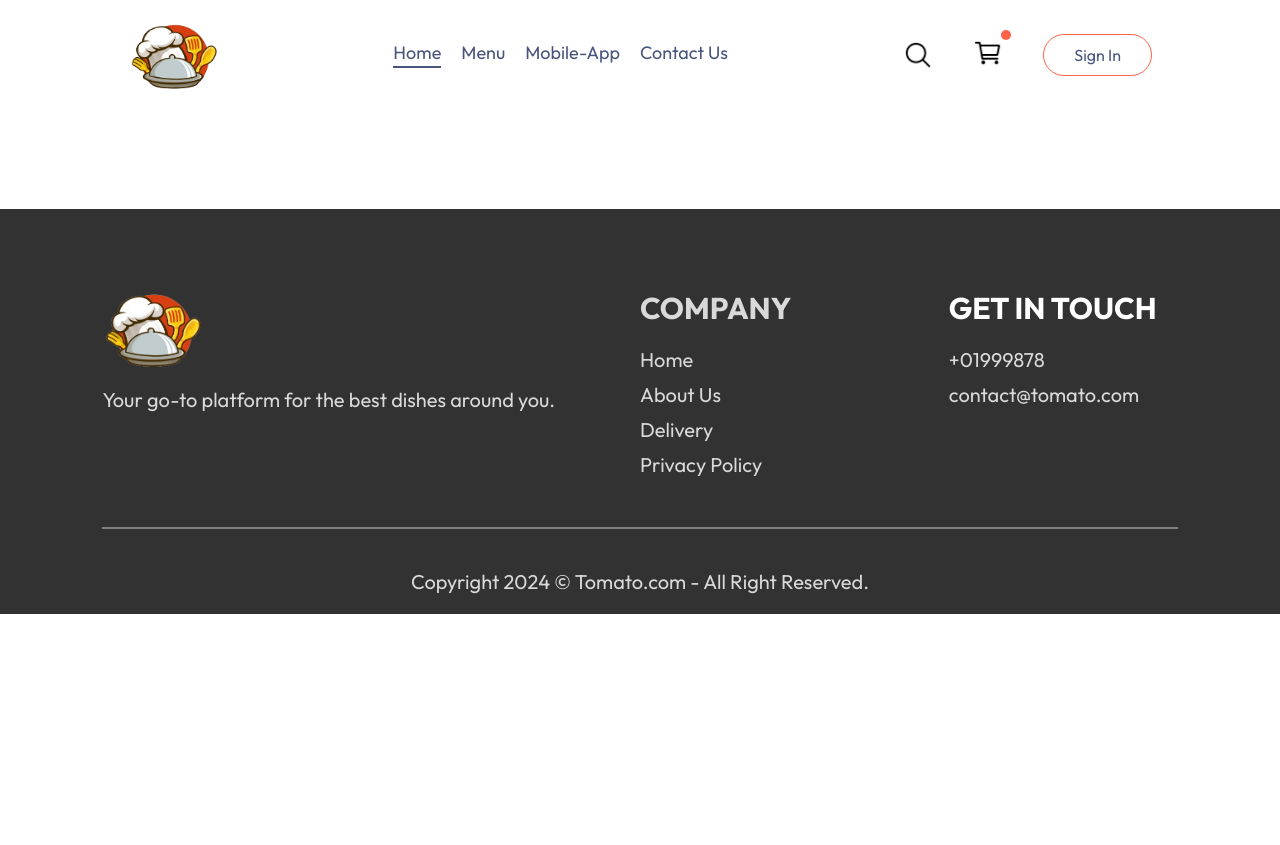
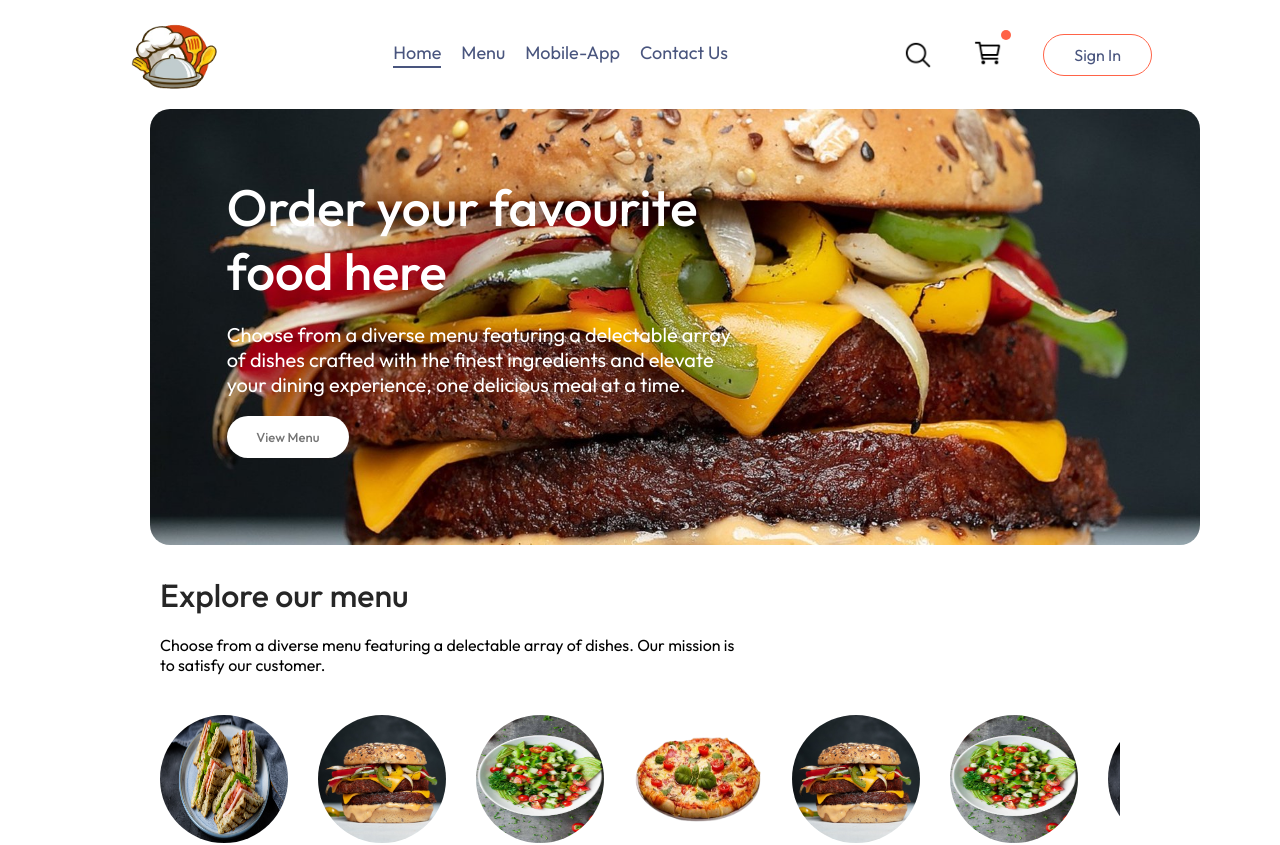
Before and after one commit to Rushali5656/food-del, a React (Vite) app: page / in a window 1280 px wide. Shown: the top 845 px of the page. Before the commit the page ends 800 px from the top, so only its background shows below. Built offline with nearby package versions, Linux system fonts and the light colour scheme.

Commit message:
navigate

```diff
--- a/src/App.jsx
+++ b/src/App.jsx
@@ -11,6 +11,7 @@ function App() {
     <>
     <div>
       <div className='app'><Navbar/></div>
+      <Home/>
       <Routes>
         <Route path='/home' element={<Home/>} />
         <Route path='/cart' element={<Cart/>}/>
--- a/src/Header/ExploreMenu/ExploreMenu.jsx
+++ b/src/Header/ExploreMenu/ExploreMenu.jsx
@@ -4,7 +4,7 @@ import { menu_list } from '../../assets/assets';
 
 const ExploreMenu = ({ category, setCategory }) => {
   return (
-    <div className='explore-menu'>
+    <div className='explore-menu' id="explore-menu">
       <h1>Explore our menu</h1>
       <p className='explore-menu-text'>Choose from a diverse menu featuring a delectable array of dishes. Our mission is to satisfy our customer.</p>
       <div className="explore-menu-list">
--- a/src/Header/Header.css
+++ b/src/Header/Header.css
@@ -1,12 +1,13 @@
 .header {
   height: 34vw;
-  width: 1350px;
-  margin: 30px auto; /* Removed duplicate margin property and added unit */
+  width: 1050px;
+  margin: 0px 150px 0px 150px; /* Removed duplicate margin property and added unit */
   background: url("/header.png") no-repeat center center;
   background-size: cover;
   position: relative;
   box-sizing: border-box;
   border-radius: 20px;
+  /* padding: 0 150px; */
 }
 
 .header-contents {
--- a/src/components/Navbar/Navbar.jsx
+++ b/src/components/Navbar/Navbar.jsx
@@ -13,9 +13,9 @@ function Navbar() {
       <ul className="navbar-menu">
       <li onClick={() => setMenu("home")} className={menu === "home" ? "active" : ""}>
   <Link to="/home">Home</Link>
-</li>      <li  onClick={()=>setMenu("menu")} className={menu==="menu"?"active":""}>Menu</li>
-      <li onClick={()=>setMenu("mobile-app")} className={menu==="mobile-app"?"active":""}>Mobile-App</li>
-      <li onClick={()=>setMenu("contact-us")} className={menu==="contact-us"?"active":""}>Contact Us</li></ul>
+</li>      <a href="#explore-menu"  onClick={()=>setMenu("menu")} className={menu==="menu"?"active":""}>Menu</a>
+      <a href="#app-download" onClick={()=>setMenu("mobile-app")} className={menu==="mobile-app"?"active":""}>Mobile-App</a>
+      <a href="#footer" onClick={()=>setMenu("contact-us")} className={menu==="contact-us"?"active":""}>Contact Us</a></ul>
       <div className="navbar-right">
         <img src={assets.search} alt='search' className='icon'/>
         <div className="navbar-search-icon">
```
